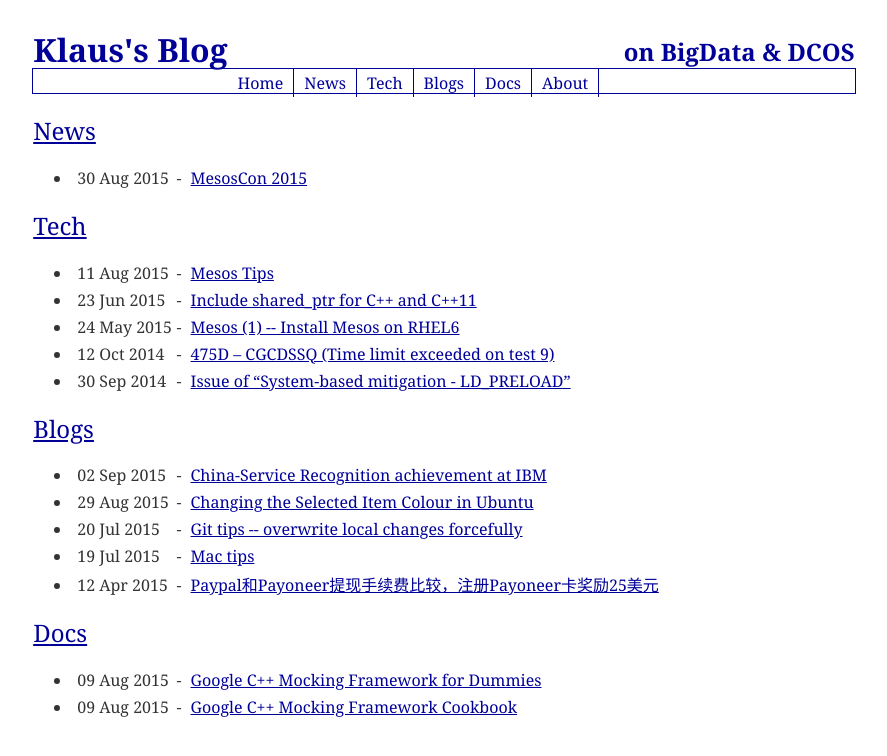
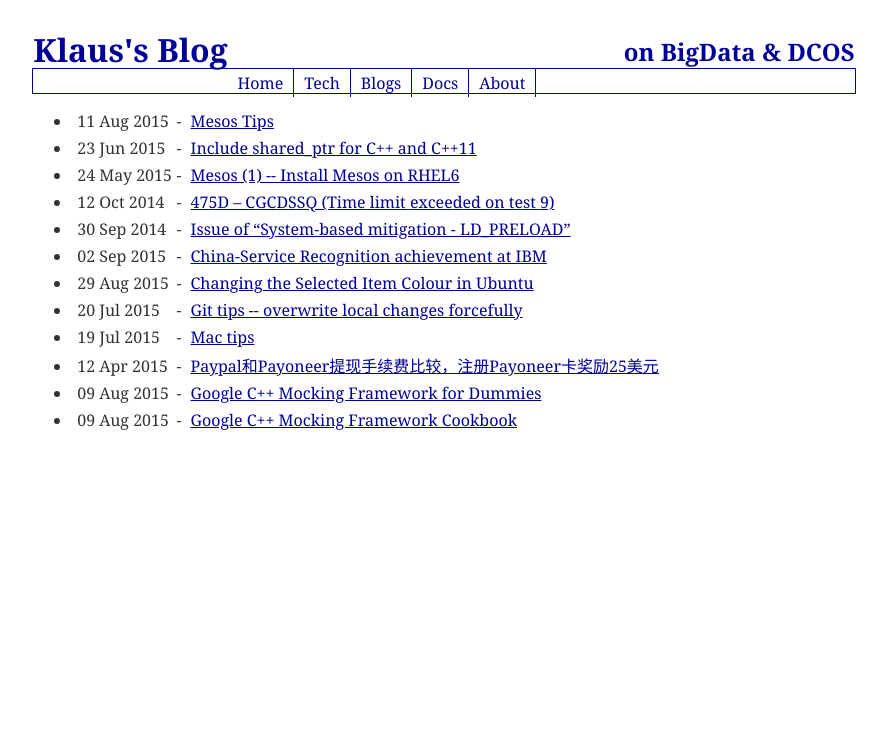
Before and after one commit to k82cn/k82cn.github.io, a Jekyll site: the page built from index.md, in a window 1280 px wide. Shown: the top 756 px of the page, without its empty margins (196-1083 px from the left). Built offline with Jekyll 4.4.1, drawn with Linux system fonts in a browser that asks for light colours.

Commit message:
removew news tag

```diff
--- a/_layouts/default.html
+++ b/_layouts/default.html
@@ -21,7 +21,6 @@
 <div id="menu">
   <ul>
     <li><a href="/">Home</a></li>
-    <li><a href="/news">News</a></li>
     <li><a href="/tech">Tech</a></li>
     <li><a href="/blogs">Blogs</a></li>
     <li><a href="/docs">Docs</a></li>
--- a/index.md
+++ b/index.md
@@ -1,20 +1,6 @@
 ---
 layout: default
 ---
-
-<h2><a href="{{ site.url }}/news">News</a></h2>
-
-<ul>
-  {% for post in site.categories.news limit: 5 %}
-    <li style="margin:5px 5px 5px 5px;">
-      <span style="width:95px;display:-moz-inline-box;display:inline-block;">{{ post.date | date_to_string }}</span>
-      <span style="width:10px;display:-moz-inline-box;display:inline-block;">-</span>
-      <a href="{{ post.url }}">{{ post.title }}</a>
-    </li>
-  {% endfor %}
-</ul>
-
-<h2><a href="{{ site.url }}/tech">Tech</a></h2>
 
 <ul>
   {% for post in site.categories.tech limit: 5 %}
@@ -24,11 +10,6 @@
       <a href="{{ post.url }}">{{ post.title }}</a>
     </li>
   {% endfor %}
-</ul>
-
-<h2><a href="{{ site.url }}/blogs">Blogs</a></h2>
-
-<ul>
   {% for post in site.categories.blogs limit: 5 %}
     <li style="margin:5px 5px 5px 5px;">
       <span style="width:95px;display:-moz-inline-box;display:inline-block;">{{ post.date | date_to_string }}</span>
@@ -36,11 +17,6 @@
       <a href="{{ post.url }}">{{ post.title }}</a>
     </li>
   {% endfor %}
-</ul>
-
-<h2><a href="{{ site.url }}/docs">Docs</a></h2>
-
-<ul>
   {% for post in site.categories.docs limit: 5%}
     <li style="margin:5px 5px 5px 5px;">
       <span style="width:95px;display:-moz-inline-box;display:inline-block;">{{ post.date | date_to_string }}</span>
```
Also changed, not shown: _posts/blogs/2015-08-30-MesosCon_2015.md (renamed from _posts/news/2015-08-30-MesosCon_2015.md, +2 -2 lines).
